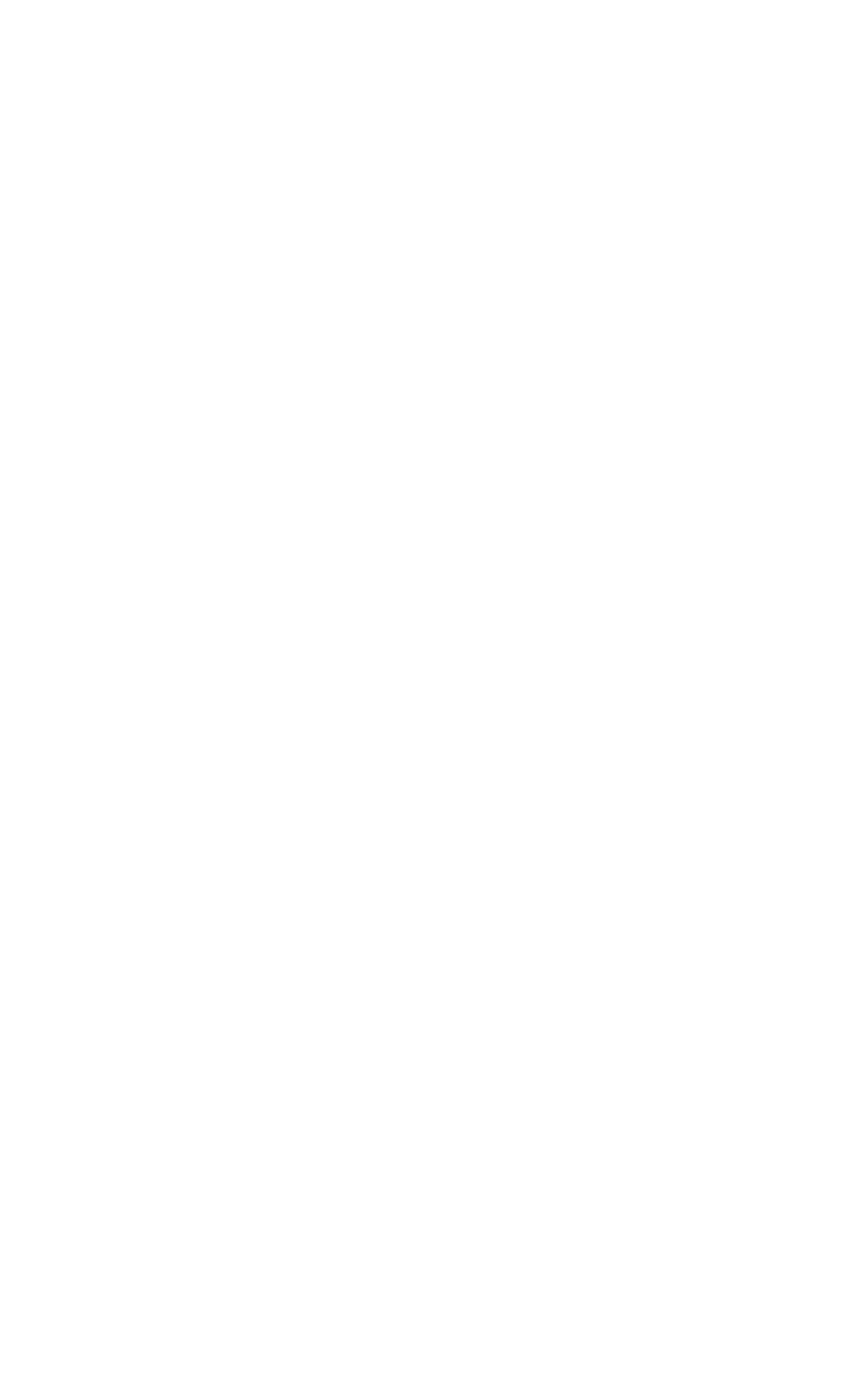
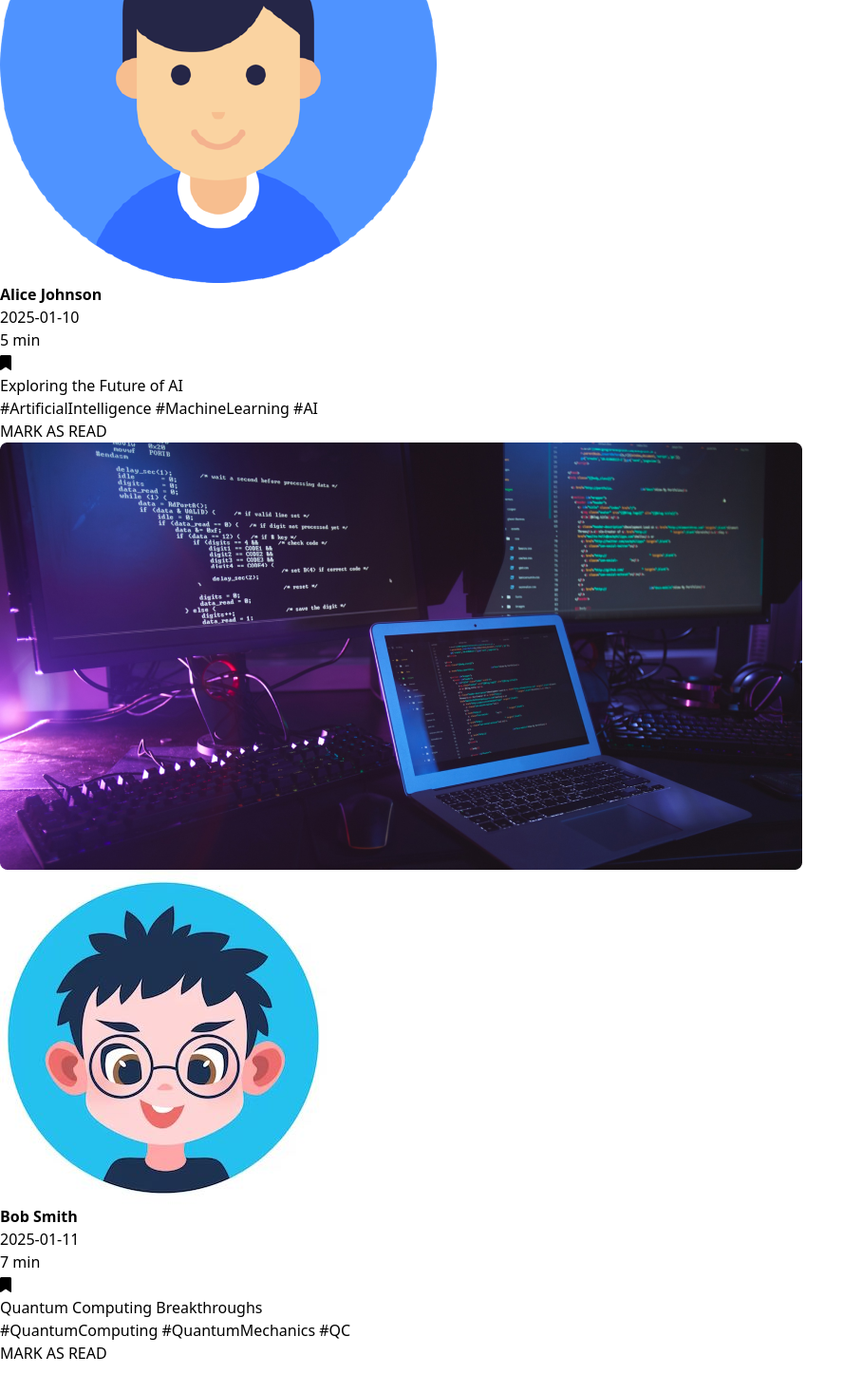
Before and after one commit to KINGALVI/Knowledge-Cafe, a React (Vite) app: page / in a window 1280 px wide. Shown: the part 1330-2797 px from the top of the page at 95% size, without its empty margins (0-908 px from the left). Before the commit the page ends 800 px from the top, so only its background shows below. Built offline with nearby package versions, Linux system fonts and the light colour scheme.

Commit message:
edited some code

```diff
--- a/package.json
+++ b/package.json
@@ -10,6 +10,10 @@
     "preview": "vite preview"
   },
   "dependencies": {
+    "@fortawesome/fontawesome-svg-core": "^6.7.2",
+    "@fortawesome/free-regular-svg-icons": "^6.7.2",
+    "@fortawesome/free-solid-svg-icons": "^6.7.2",
+    "@fortawesome/react-fontawesome": "^0.2.2",
     "prop-types": "^15.8.1",
     "react": "^18.3.1",
     "react-dom": "^18.3.1"
--- a/src/App.json
+++ b/src/App.json
@@ -2,66 +2,41 @@
     {
         "id": 1,
         "author_name": "Alice Johnson",
-        "author_image": "https://example.com/images/alice.jpg",
+        "author_image": "/knowledge-cafe-project-image/images/boy1.png",
         "cover": "Exploring the Future of AI",
+        "cover_image": "/knowledge-cafe-project-image/images/1.jpg",
         "posted_date": "2025-01-10",
         "reading_time": "5 min",
-        "hashtags": [
-            "#ArtificialIntelligence",
-            "#MachineLearning",
-            "#AI"
-        ]
+        "hashtags": "#ArtificialIntelligence #MachineLearning #AI"
     },
     {
         "id": 2,
         "author_name": "Bob Smith",
-        "author_image": "https://example.com/images/bob.jpg",
+        "author_image": "/knowledge-cafe-project-image/images/boy2.png",
         "cover": "Quantum Computing Breakthroughs",
+        "cover_image": "/knowledge-cafe-project-image/images/2.png",
         "posted_date": "2025-01-11",
         "reading_time": "7 min",
-        "hashtags": [
-            "#QuantumComputing",
-            "#QuantumMechanics",
-            "#QC"
-        ]
+        "hashtags": "#QuantumComputing #QuantumMechanics #QC"
     },
     {
         "id": 3,
         "author_name": "Carol Davis",
-        "author_image": "https://example.com/images/carol.jpg",
+        "author_image": "/knowledge-cafe-project-image/images/girl1.jpg",
         "cover": "The New Era of Cybersecurity",
+        "cover_image": "/knowledge-cafe-project-image/images/3.png",
         "posted_date": "2025-01-12",
         "reading_time": "10 min",
-        "hashtags": [
-            "#CyberSecurity",
-            "#InfoSec",
-            "#CyberSec"
-        ]
+        "hashtags": "#CyberSecurity #InfoSec #CyberSec"
     },
     {
         "id": 4,
         "author_name": "David Lee",
-        "author_image": "https://example.com/images/david.jpg",
+        "author_image": "/knowledge-cafe-project-image/images/girl2.jpg",
         "cover": "Blockchain Revolution",
+        "cover_image": "/knowledge-cafe-project-image/images/4.jpg",
         "posted_date": "2025-01-13",
         "reading_time": "8 min",
-        "hashtags": [
-            "#Blockchain",
-            "#Cryptocurrency",
-            "#BlockchainTech"
-        ]
-    },
-    {
-        "id": 5,
-        "author_name": "Eva Patel",
-        "author_image": "https://example.com/images/eva.jpg",
-        "cover": "Cloud Computing Innovations",
-        "posted_date": "2025-01-14",
-        "reading_time": "6 min",
-        "hashtags": [
-            "#CloudComputing",
-            "#CloudServices",
-            "#CloudTech"
-        ]
+        "hashtags": "#Blockchain #Cryptocurrency #BlockchainTech"
     }
 ]
--- a/src/Components/Blogs-Components/Blog-Section.jsx
+++ b/src/Components/Blogs-Components/Blog-Section.jsx
@@ -1,11 +1,31 @@
 import PropTypes from 'prop-types';
+import { FontAwesomeIcon } from '@fortawesome/react-fontawesome';
+import { faBookmark } from '@fortawesome/free-solid-svg-icons';
 
 
 const BlogSection = ({ Blogs }) => {
-    const { author_name } = Blogs
+    const { cover_image, author_image, author_name, posted_date, reading_time, cover, hashtags } = Blogs
     return (
         <>
-            {author_name}
+            <section className='m-10 pl-20'>
+                <img src={cover_image} alt="" />
+                <div className='flex justify-between items-center m-5'>
+                    <div className='flex items-center'>
+                        <img className='h-40 w-40' src={author_image} alt="" />
+                        <div className='m-5'>
+                            <p><b>{author_name}</b></p>
+                            {posted_date}
+                        </div>
+                    </div>
+                    <div className='flex items-center gap-2'>
+                        <p>{reading_time}</p>
+                        <FontAwesomeIcon className='h-5 w-5' icon={faBookmark} />
+                    </div>
+                </div>
+                <h2 className='text-4xl font-bold m-5'> {cover}</h2>
+                <div className='tracking-widest m-5'> {hashtags} </div>
+                <button className='bg-blue-500 hover:bg-blue-700 text-white font-bold py-2 px-4 rounded m-5'>MARK AS READ</button>
+            </section>
         </>
     );
 };
--- a/src/Components/Header/Header.jsx
+++ b/src/Components/Header/Header.jsx
@@ -1,9 +1,9 @@
-import Profile from '../../../knowledge-cafe-project-image/images/girl2.jpg'
+import Profile from '../../../knowledge-cafe-project-image/images/profile.png'
 
 const Header = () => {
     return (
         <>
-            <h1 className="text-5xl text-center font-bold">Knowledge Cafe</h1>
+            <h1 className="text-7xl text-center font-bold">Knowledge Cafe</h1>
             <br />
             <div className='flex items-center justify-center'><img className='h-40 w-40' src={Profile} alt="" /></div>
         </>
```
Also changed, not shown: knowledge-cafe-project-image/images/profile.png, 1 other file (tests, documents, lock files or other folders).
